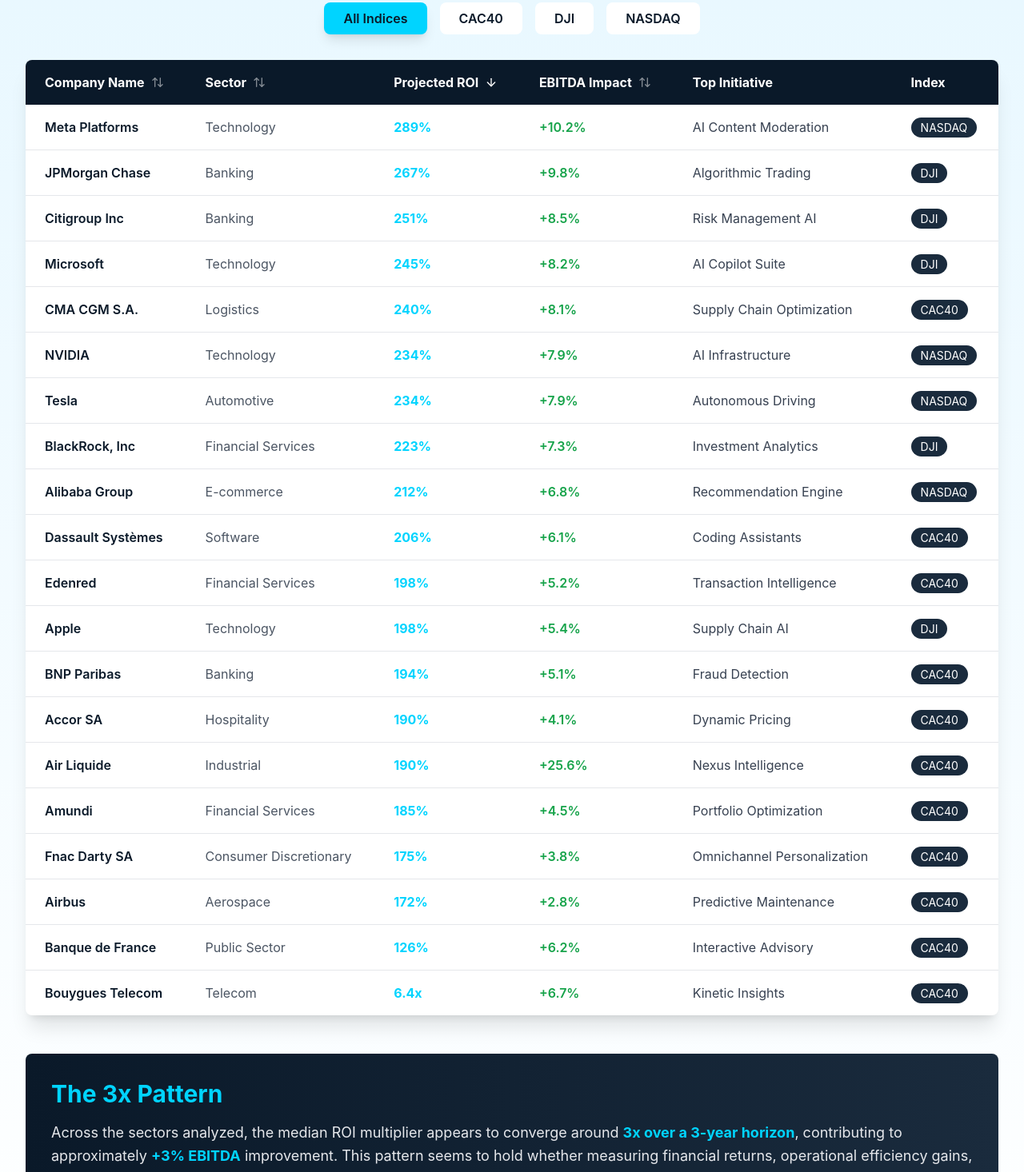
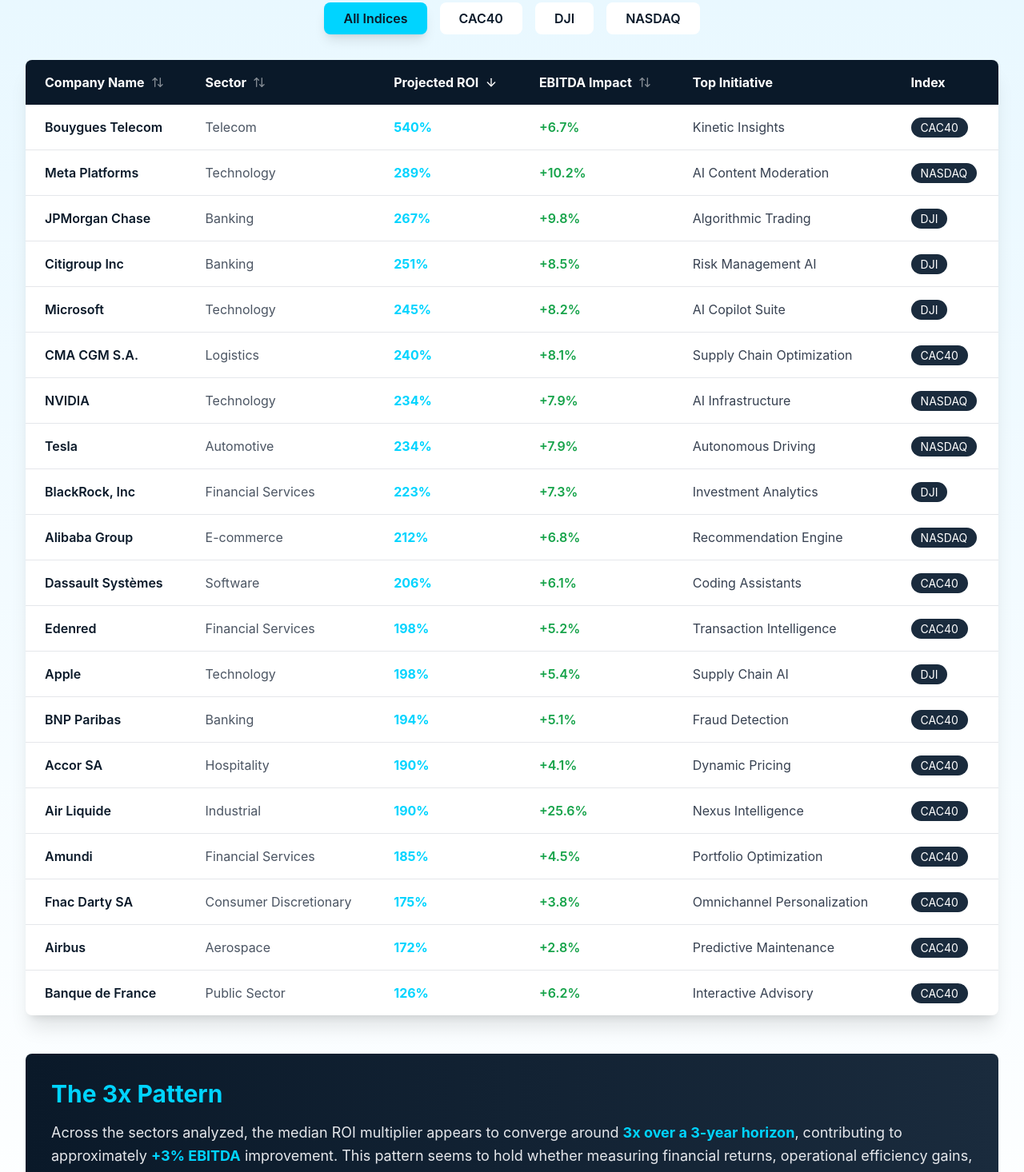
Before and after one commit to eric-horesnyi/rairoi-website, a Next.js app: page /results in a window 1280 px wide. Shown: the part 293-1759 px from the top of the page at 80% size. Built offline with nearby package versions, Linux system fonts and the light colour scheme.

Commit message:
Change Bouygues Telecom ROI format from 6.4x to 540%

```diff
--- a/app/results/page.tsx
+++ b/app/results/page.tsx
@@ -20,7 +20,7 @@
   { company: 'Airbus', sector: 'Aerospace', roi: '172%', ebitdaImpact: '+2.8%', topInitiative: 'Predictive Maintenance', index: 'CAC40' },
   { company: 'BNP Paribas', sector: 'Banking', roi: '194%', ebitdaImpact: '+5.1%', topInitiative: 'Fraud Detection', index: 'CAC40' },
   { company: 'Dassault Systèmes', sector: 'Software', roi: '206%', ebitdaImpact: '+6.1%', topInitiative: 'Coding Assistants', index: 'CAC40' },
-  { company: 'Bouygues Telecom', sector: 'Telecom', roi: '6.4x', ebitdaImpact: '+6.7%', topInitiative: 'Kinetic Insights', index: 'CAC40' },
+  { company: 'Bouygues Telecom', sector: 'Telecom', roi: '540%', ebitdaImpact: '+6.7%', topInitiative: 'Kinetic Insights', index: 'CAC40' },
   { company: 'Air Liquide', sector: 'Industrial', roi: '190%', ebitdaImpact: '+25.6%', topInitiative: 'Nexus Intelligence', index: 'CAC40' },
   { company: 'Amundi', sector: 'Financial Services', roi: '185%', ebitdaImpact: '+4.5%', topInitiative: 'Portfolio Optimization', index: 'CAC40' },
   { company: 'Edenred', sector: 'Financial Services', roi: '198%', ebitdaImpact: '+5.2%', topInitiative: 'Transaction Intelligence', index: 'CAC40' },
```
